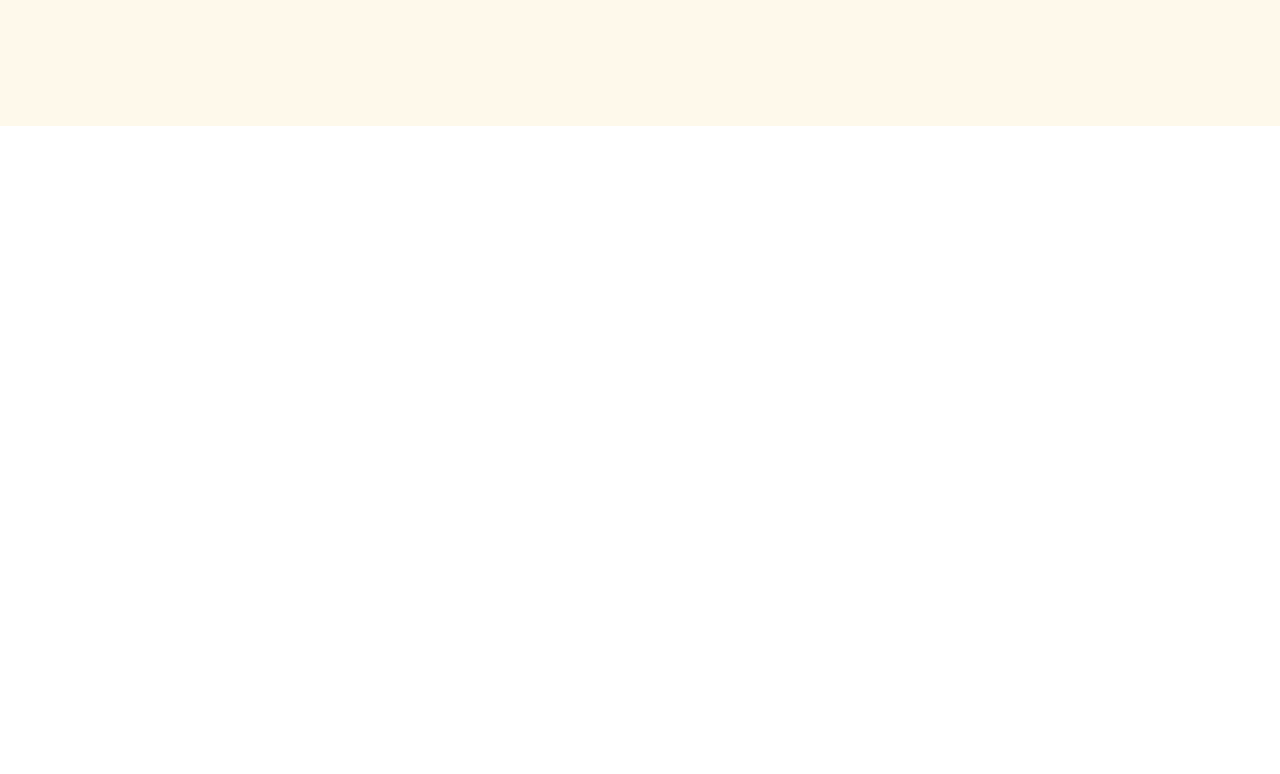
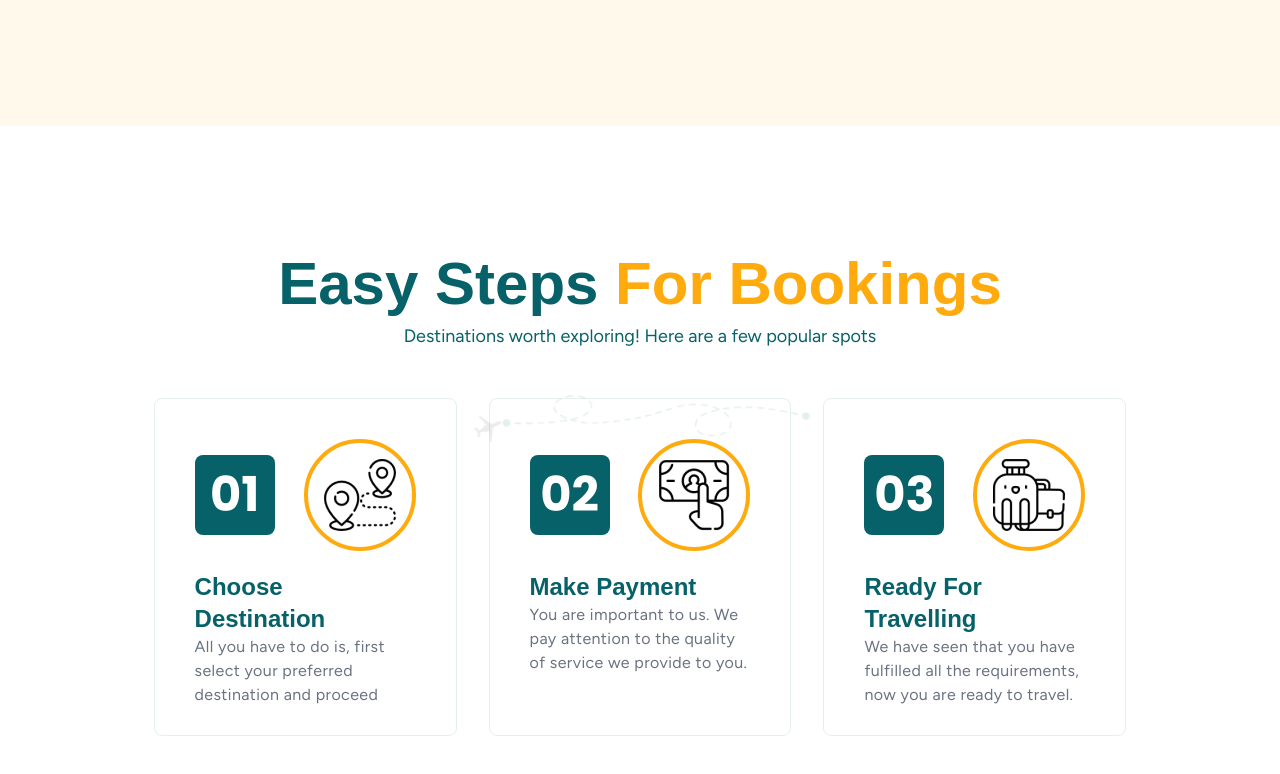
Before and after one commit to Jisap/traveller-website, a React (Vite) app: page / in a window 1280 px wide. Shown: the part 1674-2448 px from the top of the page. Before the commit the page ends 1800 px from the top, so only its background shows below. Built offline with nearby package versions, Linux system fonts and the light colour scheme; a web font is replaced by a local one.

Commit message:
feat: Add BookingSteps component and integrate it into the Index page.

```diff
--- /dev/null
+++ b/src/Components/Index/BookingSteps/BookingSteps.jsx
@@ -0,0 +1,85 @@
+
+import titleShape from "../../../assets/Index/BookingSteps/Title-Shape.png"
+import StepsIcon1 from "../../../assets/Index/BookingSteps/Steps-Icon1.png"
+import StepsIcon2 from "../../../assets/Index/BookingSteps/Steps-Icon2.png"
+import StepsIcon3 from "../../../assets/Index/BookingSteps/Steps-Icon3.png"
+import Mainbtn from "../../Buttons/Mainbtn"
+
+
+const stepsData = [
+  {
+    id: 1,
+    number: "01",
+    title: "Choose Destination",
+    description:
+      "All you have to do is, first select your preferred destination and proceed",
+    icon: StepsIcon1,
+  },
+  {
+    id: 2,
+    number: "02",
+    title: "Make Payment",
+    description:
+      "You are important to us. We pay attention to the quality of  service we provide to you.",
+    icon: StepsIcon2,
+  },
+  {
+    id: 3,
+    number: "03",
+    title: "Ready For Travelling",
+    description:
+      "We have seen that you have fulfilled all the requirements, now you are ready to travel.",
+    icon: StepsIcon3,
+  },
+];
+
+
+const BookingSteps = () => {
+  return (
+    <>
+      <div className="px-[2%] ms:px-[8%] lg:px-[12%] py-[6%] md:py-[10%]">
+        <div className="title flex flex-col justify-center items-center text-center relative pb-10">
+          <h1 className="text-secondary text-4xl md:text-6xl font-bold">
+            Easy Steps <span className="text-yellow">For Bookings</span>
+          </h1>
+
+          <p className="text-secondary my-2 text-lg">
+            Destinations worth exploring! Here are a few popular spots
+          </p>
+
+          <img src={titleShape} alt="titleShape" className="w-[35%] object-contain absolute -bottom-12" />
+        </div>
+
+        <div className="pb-20">
+          <div className="grid grid-cols-1 md:grid-cols-2 lg:grid-cols-3 gap-8">
+            {stepsData.map((step) => (
+              <div key={step.id} className="steps-card p-10 pb-7 hover:shadow-xl border border-secondary/10 rounded-lg hover:translate-y-2 transition-all duration-300">
+                <div className="flex justify-between items-center gap-3">
+                  <span className="text-5xl font-bold bg-secondary w-20 h-20 rounded-lg flex items-center justify-center text-white">
+                    {step.number}
+                  </span>
+
+                  <div className="steps-icon border-4 border-yellow rounded-full p-4">
+                    <img src={step.icon} alt="icon" />
+                  </div>
+                </div>
+
+                <div className="mt-5">
+                  <h2 className="text-secondary font-semibold text-2xl">
+                    {step.title}
+                  </h2>
+
+                  <p className="text-gray-500 text-md tracking-wide">
+                    {step.description}
+                  </p>
+                </div>
+              </div>
+            ))}
+          </div>
+        </div>
+      </div>
+    </>
+  )
+}
+
+export default BookingSteps
--- a/src/Components/Index/Index.jsx
+++ b/src/Components/Index/Index.jsx
@@ -2,12 +2,14 @@ import React from 'react'
 import Hero from './Hero/Hero'
 import PageTransition from '../Transition/PageTransition'
 import About from './About/About'
+import BookingSteps from './BookingSteps/BookingSteps'
 
 const Index = () => {
   return (
     <PageTransition>
       <Hero />
       <About />
+      <BookingSteps />
     </PageTransition>
   )
 }
```
